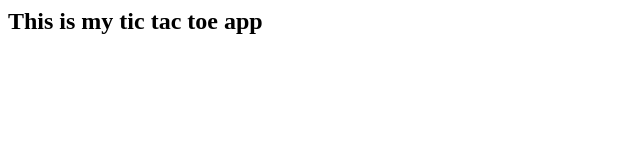
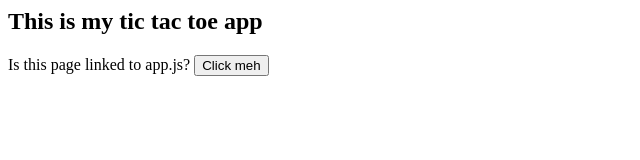
Before and after one commit to javalzar1/Mini-Apps, a plain HTML site: page tic-tac-toe/index.html in a window 1280 px wide. Shown: the whole page, without its empty margins (0-640 px from the left). Drawn offline with Linux system fonts and the light colour scheme.

Commit message:
successfully linked js file to html.

```diff
--- a/tic-tac-toe/app.js
+++ b/tic-tac-toe/app.js
@@ -0,0 +1,3 @@
+function display() {
+  alert("YEAH WE LINKED UPPPP");
+}
--- a/tic-tac-toe/index.html
+++ b/tic-tac-toe/index.html
@@ -5,6 +5,11 @@
   </head>
   <body>
     <h2>This is my tic tac toe app</h2>
+    <form>
+      <label>Is this page linked to app.js?</label>
+      <input type="button" value="Click meh" onClick="display()">
+    </form>
+
     <script type="text/javascript" src="./app.js"></script>
   </body>
 </html>
```
Also changed, not shown: 1 other file.
